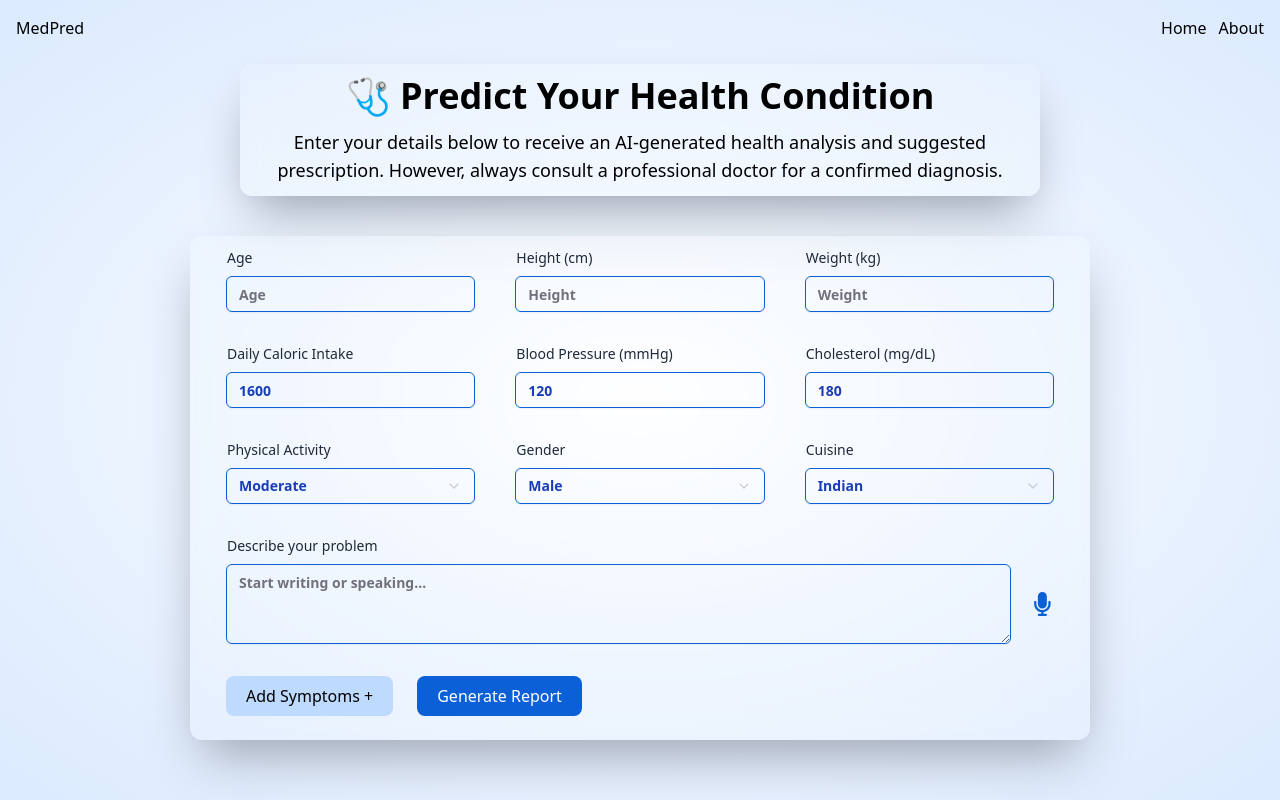
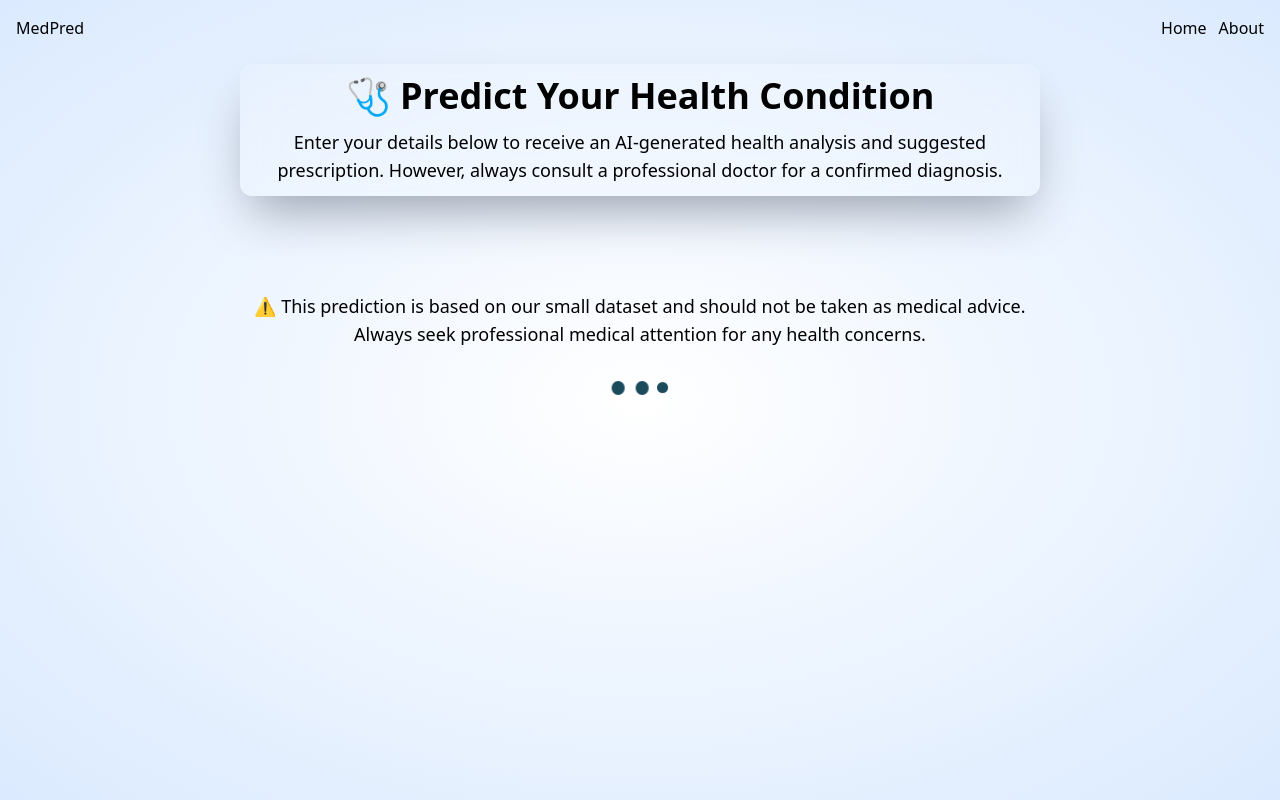
Before and after one commit to AitijhyaModak/MedPred, a React (Vite) app in the folder frontend/: page /predict in a window 1280 px wide. Built offline with nearby package versions, Linux system fonts and the light colour scheme.

Commit message:
Reduce index.css file size using tailwind

```diff
--- a/frontend/src/Predict.jsx
+++ b/frontend/src/Predict.jsx
@@ -5,7 +5,7 @@ import Report from "./components/report/Report";
 import { Toaster } from "./components/ui/sonner";
 
 function Predict() {
-  const [loading, setLoading] = useState(false);
+  const [loading, setLoading] = useState(true);
   const [reportGenerated, setReportGenerated] = useState(false);
   const [reportData, setReportData] = useState();
 
@@ -48,11 +48,11 @@ function WarningAndLoading() {
         as medical advice.
       </p>
       <p>Always seek professional medical attention for any health concerns.</p>
-      <div className="lds-ellipsis">
-        <div></div>
-        <div></div>
-        <div></div>
-        <div></div>
+      <div className="lds-ellipsis text-[#1c4c5b] inline-block relative w-[80px] h-[80px]">
+        <div className="absolute top-[33.33px] w-[13.33px] h-[13.33px] rounded-[50%] bg-current"></div>
+        <div className="absolute top-[33.33px] w-[13.33px] h-[13.33px] rounded-[50%] bg-current"></div>
+        <div className="absolute top-[33.33px] w-[13.33px] h-[13.33px] rounded-[50%] bg-current"></div>
+        <div className="absolute top-[33.33px] w-[13.33px] h-[13.33px] rounded-[50%] bg-current"></div>
       </div>
     </div>
   );
--- a/frontend/src/index.css
+++ b/frontend/src/index.css
@@ -56,30 +56,7 @@
   @apply text-red-400 font-semibold;
 }
 
-.lds-ellipsis {
-  /* change color here */
-  color: #1c4c5b
-}
-
-.lds-ellipsis,
 .lds-ellipsis div {
-  box-sizing: border-box;
-}
-
-.lds-ellipsis {
-  display: inline-block;
-  position: relative;
-  width: 80px;
-  height: 80px;
-}
-
-.lds-ellipsis div {
-  position: absolute;
-  top: 33.33333px;
-  width: 13.33333px;
-  height: 13.33333px;
-  border-radius: 50%;
-  background: currentColor;
   animation-timing-function: cubic-bezier(0, 1, 1, 0);
 }
 
@@ -132,3 +109,36 @@
     transform: translate(24px, 0);
   }
 }
+
+
+
+
+  @keyframes lds-ellipsis1 {
+      0% {
+        transform: scale(0);
+      }
+
+      100% {
+        transform: scale(1);
+      }
+    }
+
+    @keyframes lds-ellipsis3 {
+      0% {
+        transform: scale(1);
+      }
+
+      100% {
+        transform: scale(0);
+      }
+    }
+
+    @keyframes lds-ellipsis2 {
+      0% {
+        transform: translate(0, 0);
+      }
+
+      100% {
+        transform: translate(24px, 0);
+      }
+    }
```
